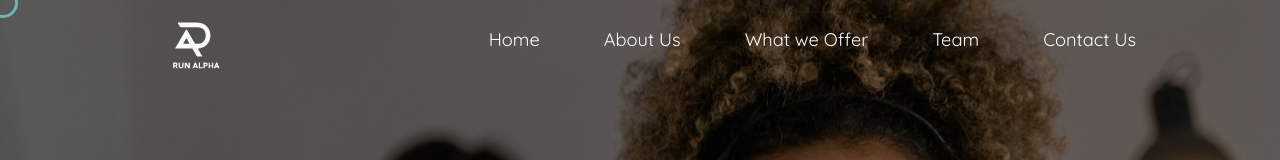
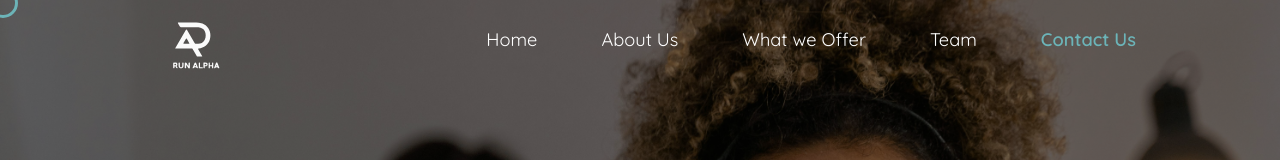
Before and after one commit to Ralpmike/run-alpha, a React (Vite) app: page /contact in a window 1280 px wide. Shown: the top 160 px of the page. Built offline with nearby package versions, Linux system fonts and the light colour scheme; a web font is replaced by a local one.

Commit message:
fix: refactor contact page

```diff
--- a/src/data/data.js
+++ b/src/data/data.js
@@ -245,7 +245,7 @@ export const strategiesData = [
    description: `
       Please note that the offering cannot proceed until clients have reviewed the disclaimer.
       For more information, kindly
-      <Link to="/disclaimer"><p class="text-secondary underline inline">review the disclaimer </p></Link> or contact us directly.
+      <a href="/disclaimer" class="text-secondary underline">review the disclaimer</a> or contact us directly.
     `,
     services: [],
     image: "/pexels-rickyrecap-2295433.jpg",
--- a/src/pages/ContactUs.jsx
+++ b/src/pages/ContactUs.jsx
@@ -43,7 +43,7 @@ function ContactUs() {
         <div/>
         </div> */}
     <motion.div
-      className="h-auto px-8  py-38 flex md:flex-row  items-start bg-[url('/maps.png')] bg-cover bg-center"
+      className="h-auto px-8  py-38 flex flex-col md:flex-row  items-start bg-[url('/maps.png')] bg-cover bg-center"
       initial={{ opacity: 0, x: 50 }}
       animate={{ opacity: 1, x: 0 }}
       transition={{ duration: 0.8, ease: "easeOut" }}
@@ -104,7 +104,7 @@ function ContactUs() {
               </motion.p>
             </div>
           </motion.div>
-      <div className="w-1/2">
+      <div className="md:w-1/2 w-full">
         <ContactForm />
       </div>
       </motion.div>
--- a/src/ui/Navbar.jsx
+++ b/src/ui/Navbar.jsx
@@ -1,69 +1,126 @@
 import { useEffect, useState } from "react";
-import { NavLink, useLocation } from "react-router"; // Updated import
+import { NavLink, useLocation } from "react-router";// Updated import for react-router-dom
 import { navLinksItems } from "../data/data";
 import { FaBars } from "react-icons/fa";
 import { RxCross2 } from "react-icons/rx";
 import classNames from "classnames";
-import { motion, AnimatePresence } from "framer-motion";
+import { motion, AnimatePresence, } from "framer-motion";
 import Logo from "./Logo";
 import Button from "./button";
+
 
 const Navbar = () => {
   const [isOpen, setIsOpen] = useState(false);
   const [scrolled, setScrolled] = useState(false);
-  const location = useLocation(); // Get current route
+  const location = useLocation();
 
   useEffect(() => {
     // Scroll to top on route change
     window.scrollTo(0, 0);
-  }, [location.pathname]); // Runs when route changes
+  }, [location.pathname]);
 
-  const toggleMenu = () => setIsOpen((prevState) => !prevState);
+  const linkVariants = {
+    hidden: { opacity: 0, x: -50 },
+    visible: (index) => ({
+      opacity: 1,
+      x: 0,
+      transition: {
+        opacity: { duration: 0.6 },
+        x: { type: "spring", stiffness: 100, damping: 25 },
+        staggerChildren: index * 0.5,
+        delay: index * 0.8,
+      },
+    }),
+  };
+
+  const linkMobileVariants = {
+    hidden: { x: "50vw", opacity: 0 },
+    visible: (index) => ({
+      x: 0,
+      opacity: 1,
+      transition: { duration: 0.5, delay: index * 0.1, ease: "easeOut" },
+    }),
+    exit: { x: "50vw", opacity: 0, transition: { duration: 0.4, ease: "easeInOut" } },
+  };
 
   useEffect(() => {
     const handleScroll = () => {
-      setScrolled(window.scrollY > 80);
+      if (window.scrollY > 80) {
+        setScrolled(true);
+      } else {
+        setScrolled(false);
+      }
     };
     window.addEventListener("scroll", handleScroll);
     return () => window.removeEventListener("scroll", handleScroll);
-  }, []);
+  }, [])
+
+  // Toggle menu state
+  const toggleMenu = () => setIsOpen((prevState) => !prevState);
 
   return (
-    <motion.nav className={`fixed z-49 w-full left-0 top-0 right-0 h-20 flex justify-between items-center px-8 gap-4 md:gap-12 py-0 lg:px-28 xl:px-36 ${scrolled ? "bg-white shadow-md py-14" : "bg-transparent"}`}>
+    <motion.nav
+      className={`fixed z-49 w-full left-0 hover:cursor-none top-0 right-0 h-20 flex justify-between ease-in-out duration-500 items-center px-8 gap-4 md:gap-12 py-0 lg:px-28 xl:px-36 ${scrolled ? "bg-white shadow-md ease-in-out duration-500 py-14" : "bg-transparent"}`}
+    >
+      {/* Logo */}
       <div className="flex items-center">
-        <NavLink to="/">
+       <NavLink to={'/'}>
         <img
             src="/logos/run-logo.svg"
-            className={`${!scrolled && 'mt-3'} w-20 md:w-25`}
-            alt="Logo"
+            className={`${!scrolled && 'mt-3'} text-black w-20 md:w-25`}
+            alt=""
             style={{
-              filter: scrolled ? 'invert(74%) sepia(59%) saturate(497%) hue-rotate(176deg) brightness(92%) contrast(100%)' : ''
+                filter: `${scrolled ? 'invert(74%) sepia(59%) saturate(497%) hue-rotate(176deg) brightness(92%) contrast(100%)' : ''}`
             }}
           />
        </NavLink>
+
+
       </div>
 
       {/* Desktop Navigation */}
-      <motion.div className="hidden md:flex gap-3 md:gap-6 lg:gap-8 xl:gap-16 grow md:justify-end items-center">
+      <motion.div
+        className="hidden md:flex gap-3 md:gap-6 lg:gap-8 xl:gap-16 grow md:justify-end items-center "
+        initial="hidden"
+        animate="visible"
+        variants={{
+          hidden: { opacity: 0 },
+          visible: { opacity: 1, transition: { staggerChildren: 0.5 } }, // Stagger children
+        }}
+      >
         {navLinksItems.map((link, index) => (
+          <motion.div
+            key={link.id}
+            variants={linkVariants}
+            custom={index}  // Pass the index to control stagger
+          >
              <NavLink
               key={link.name}
               to={link.href}
+              style={{ position: 'relative', top: 0 }} // Added positioning to ensure it stays at the top
               className={({ isActive }) =>
-              classNames(`text-[1.14rem] font-quicksand transition ${scrolled ? isActive ? "text-secondary font-bold" : "text-alpha" : "text-white"}`)
+                classNames(`font-quicksand hover:cursor-none hover:text-secondary transition text-[1.14rem] ${scrolled ? isActive ? "text-secondary font-bold" : "text-alpha" : ""}`, {
+                  "text-secondary text-base font-bold": isActive,
+                  "text-white": !isActive && !scrolled,
+                  "text-alpha": scrolled,
+                })
               }
             >
               {link.name}
             </NavLink>
+          </motion.div>
         ))}
       </motion.div>
 
+      {/* Get in Touch Button (Desktop) */}
+
+
       {/* Mobile Menu Button */}
-      <button className={`md:hidden text-gray-600 ${isOpen ? "hidden" : ""}`} onClick={toggleMenu}>
+      <button className={` md:hidden text-gray-600 ${isOpen ? "hidden" : ""}`} onClick={toggleMenu}>
         <FaBars size={30} className={`${scrolled ? 'text-alpha' : 'text-white'}`} />
       </button>
 
-      {/* Mobile Navigation */}
+      {/* Mobile Nav Menu with Animation */}
       <AnimatePresence>
         {isOpen && (
           <motion.div
@@ -73,20 +130,43 @@ const Navbar = () => {
             transition={{ duration: 0.5, ease: "easeOut" }}
             className="fixed top-0 left-0 w-[80%] sm:w-[70%] h-full bg-[url('/v1016-a-08.jpg')] bg-cover bg-right-top shadow-lg md:hidden flex items-start pt-32 flex-col space-y-8 p-6 z-50"
           >
-            <button className="absolute top-4 right-4 text-gray-600" onClick={() => setIsOpen(false)}>
-              <RxCross2 size={30} className="text-white" />
+            <button
+              className="absolute top-4 right-4 text-gray-600"
+              onClick={() => setIsOpen(false)}
+              aria-label="Close Menu"
+            >
+              <RxCross2 size={30} className={`${scrolled ? 'text-white' : 'text-alpha'}`} />
             </button>
 
+
+            {/* Mobile Links */}
             {navLinksItems.map((link, index) => (
-              <NavLink
+              <motion.div
                 key={link.name}
+                variants={linkMobileVariants}
+                custom={index}
+                initial="hidden"
+                animate="visible"
+                className="flex justify-center w-full"
+              >
+
+                {<NavLink
+                  // key={link.name}
                   to={link.href}
                   onClick={() => setIsOpen(false)}
-                className="text-[1.14rem] font-light text-alpha transition"
+                  style={{ position: 'relative', top: 0 }} // Added positioning to ensure it stays at the top
+                  className={({ isActive }) =>
+                    classNames(`font-light text-alpha transition text-[1.14rem]`, {
+                      "text-secondary font-lora hover:cursor-none": isActive,
+                    })
+                  }
                 >
                   {link.name}
-              </NavLink>
+                </NavLink>}
+
+              </motion.div>
             ))}
+
           </motion.div>
         )}
       </AnimatePresence>
```
Lines whose indentation alone changed are shown as unchanged.
